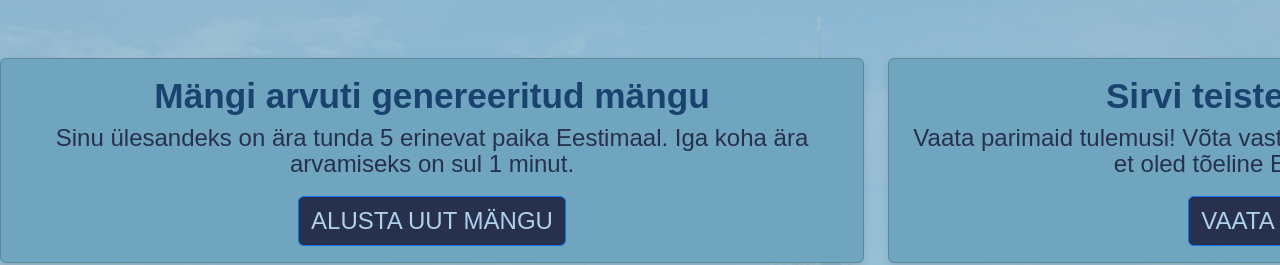
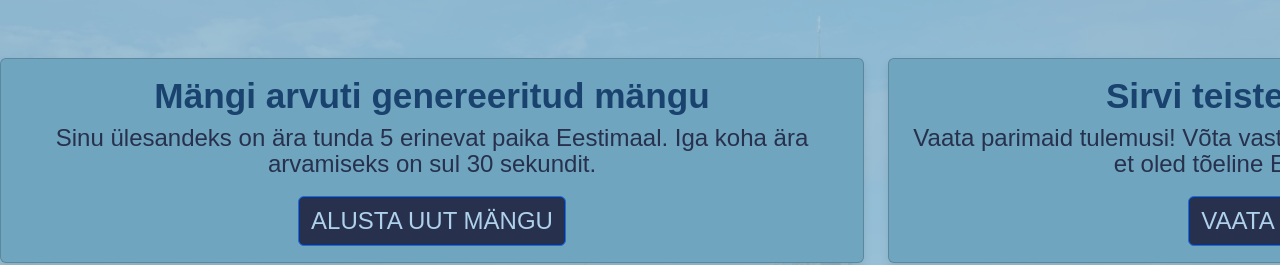
Before and after one commit to brita-puusemp/avastaeesti, a Vue app: page /#/home in a window 1280 px wide. Shown: the top 265 px of the page. Built offline with nearby package versions, Linux system fonts and the light colour scheme; a web font is replaced by a local one.

Commit message:
Brita  bug fixes

```diff
--- a/src/views/GameView.vue
+++ b/src/views/GameView.vue
@@ -284,7 +284,7 @@ export default {
       // Käivita ühe minuti pärast suunamine ResultView-i
       this.timeoutId = setTimeout(() => {
         this.checkWhichGame();
-      }, 60000); // 60000 ms = 1 minut; 10000 ms = 10 sek
+      }, 30000); // 60000 ms = 1 minut; 10000 ms = 10 sek
     },
 
     checkWhichGame() {
--- a/src/views/UserHomeView.vue
+++ b/src/views/UserHomeView.vue
@@ -5,7 +5,7 @@
       <div class="card">
         <div class="card-body">
           <h5 class="card-title">Mängi arvuti genereeritud mängu</h5>
-          <p class="card-text">Sinu ülesandeks on ära tunda 5 erinevat paika Eestimaal. Iga koha ära arvamiseks on sul 1 minut.</p>
+          <p class="card-text">Sinu ülesandeks on ära tunda 5 erinevat paika Eestimaal. Iga koha ära arvamiseks on sul 30 sekundit.</p>
           <a @click="createNewRandomGame" href="#/game" class="btn btn-primary">ALUSTA UUT MÄNGU</a>
         </div>
       </div>
```
